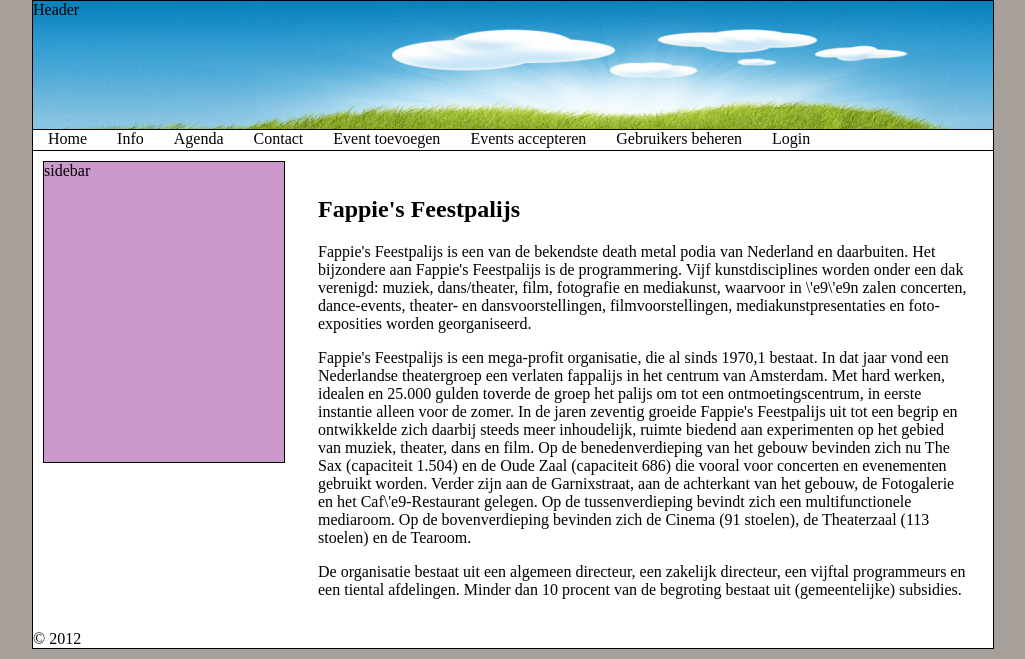
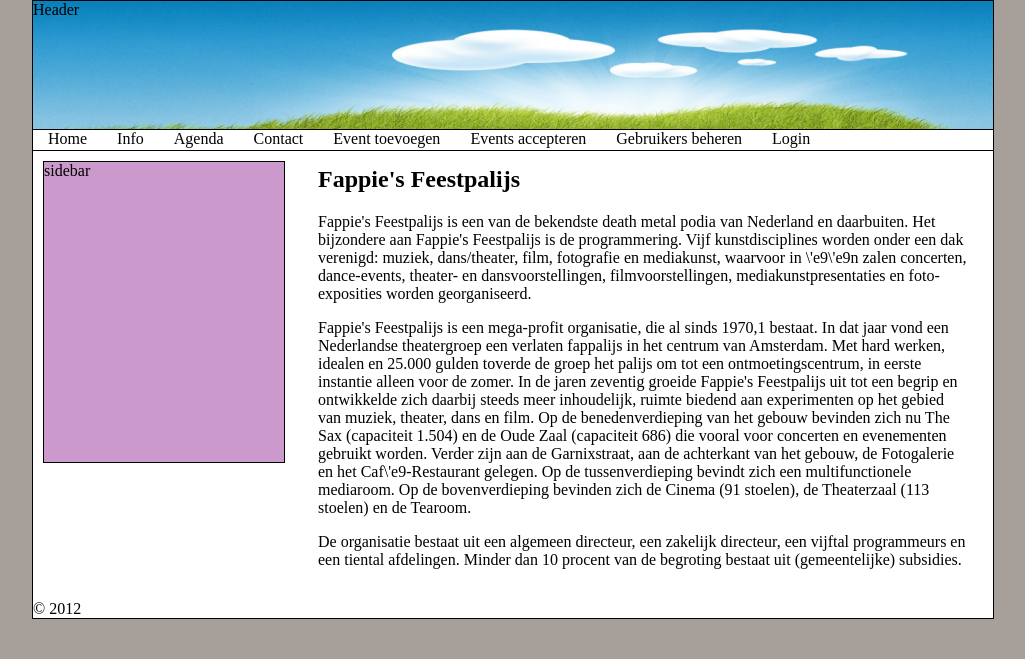
Before and after one commit to MaartenJager/Public_Agenda, a PHP site: page /info.php in a window 1280 px wide. Shown: the top 659 px of the page, without its empty margins (127-1152 px from the left). Run offline with PHP 8.4, Linux system fonts and the light colour scheme.

Commit message:
fix mbt side bar bug fix 3

```diff
--- a/info.php
+++ b/info.php
@@ -37,7 +37,7 @@
                 </ul>
             </nav>
             <section id="main">
-                <header><h1>Fappie's Feestpalijs</h1></header>
+                <header class="pageTitle"><h1>Fappie's Feestpalijs</h1></header>
 
                 <p>Fappie's Feestpalijs is een van de bekendste death metal podia van Nederland en daarbuiten. Het bijzondere aan Fappie's Feestpalijs is de programmering. Vijf kunstdisciplines worden onder een dak verenigd: muziek, dans/theater, film, fotografie en mediakunst, waarvoor in \'e9\'e9n zalen concerten, dance-events, theater- en dansvoorstellingen, filmvoorstellingen, mediakunstpresentaties en foto-exposities worden georganiseerd.</p>
 
```
